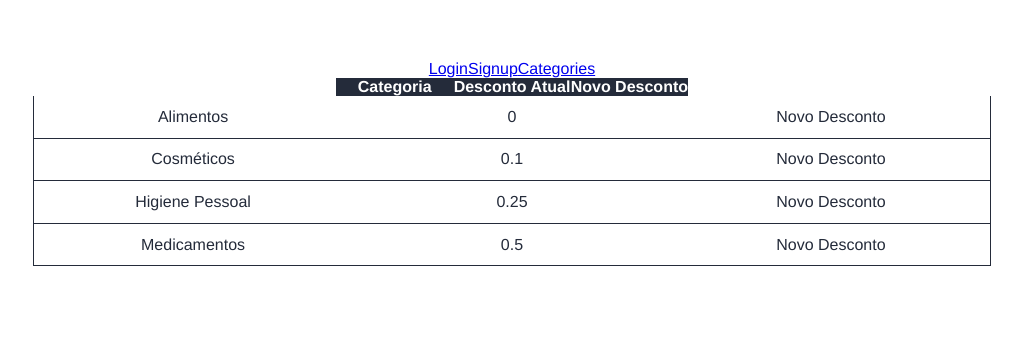
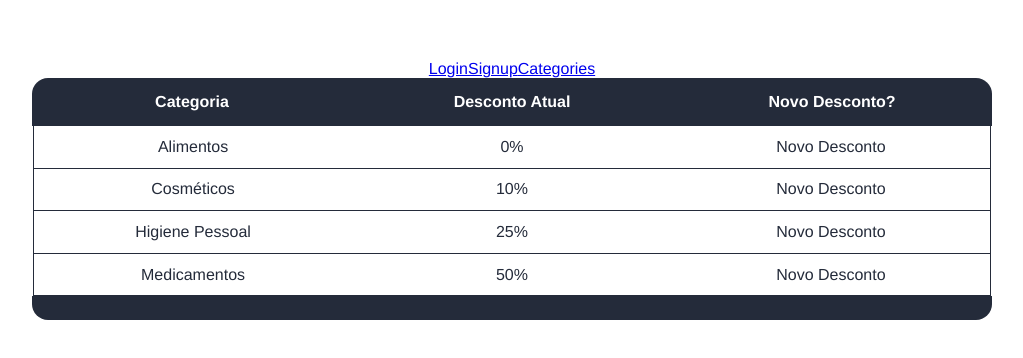
Before and after one commit to SpinnelSun/CCCPharmaClient, a Vue app: page /#/categories in a window 1280 px wide. Shown: the top 358 px of the page, without its empty margins (128-1151 px from the left). Built offline with nearby package versions, Linux system fonts and the light colour scheme; sample sign-in values are in the browser's storage.

Commit message:
Improve CategoryList appearance

```diff
--- a/src/components/category/CategoryList.vue
+++ b/src/components/category/CategoryList.vue
@@ -3,11 +3,12 @@
         <div class="list-header">
             <div><strong>Categoria</strong></div>
             <div><strong>Desconto Atual</strong></div>
-            <div><strong>Novo Desconto</strong></div>
+            <div><strong>Novo Desconto?</strong></div>
         </div>
         <div class="list-itens">
             <category-item v-for="category in categories" :key="category.name" v-bind:category="category"></category-item>
         </div>
+        <div class="list-footer"></div>
     </div>
 </template>
 
@@ -19,24 +20,41 @@ export default {
     components: { CategoryItem },
     data() {
         return {
-            categories : [ { name: "Alimentos", discount: 0.00 },
-                           { name: "Cosméticos", discount: 0.10 },
-                           { name: "Higiene Pessoal", discount: 0.25 },
-                           { name: "Medicamentos", discount: 0.50 } ]
+            categories : [ { name: "Alimentos", discount: "0%" },
+                           { name: "Cosméticos", discount: "10%" },
+                           { name: "Higiene Pessoal", discount: "25%" },
+                           { name: "Medicamentos", discount: "50%" } ]
         }
     }
 }
 </script>
 
-<style>
+<style scoped>
     .list-header {
         display: inline-grid;
         justify-content: space-around;
-        grid-template-columns: 1fr 1fr 1fr;
+        grid-template-columns: repeat(3, 1fr);
 
+        border-top-left-radius: 1em;
+        border-top-right-radius: 1em;
+        width: 60em;
+        height: 3em;
+
+        align-content: center;
         text-align: center;
 
         background-color: #242B3A;
         color: #FFFFFF;
     }
+
+    .list-footer {
+        display: inline-grid;
+
+        border-bottom-left-radius: 1em;
+        border-bottom-right-radius: 1em;
+        width: 60em;
+        height: 1.5em;
+
+        background-color: #242B3A;
+    }
 </style>
```
